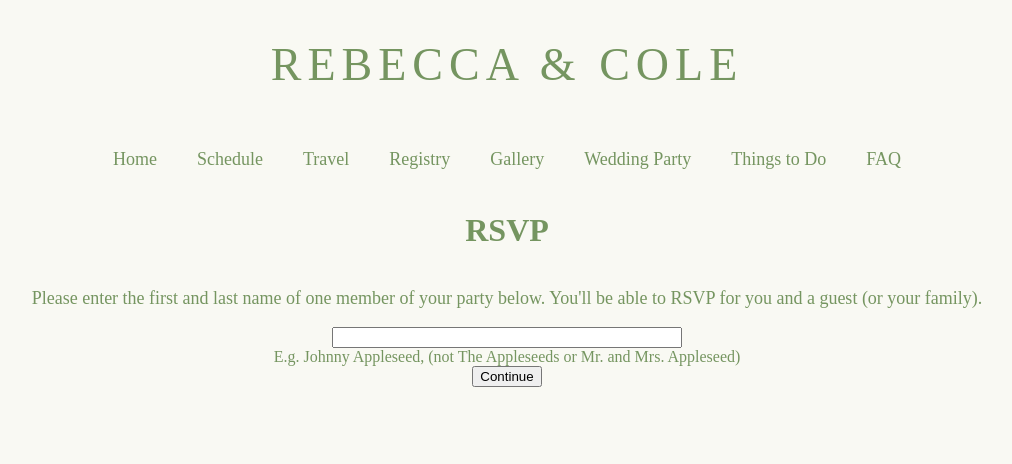
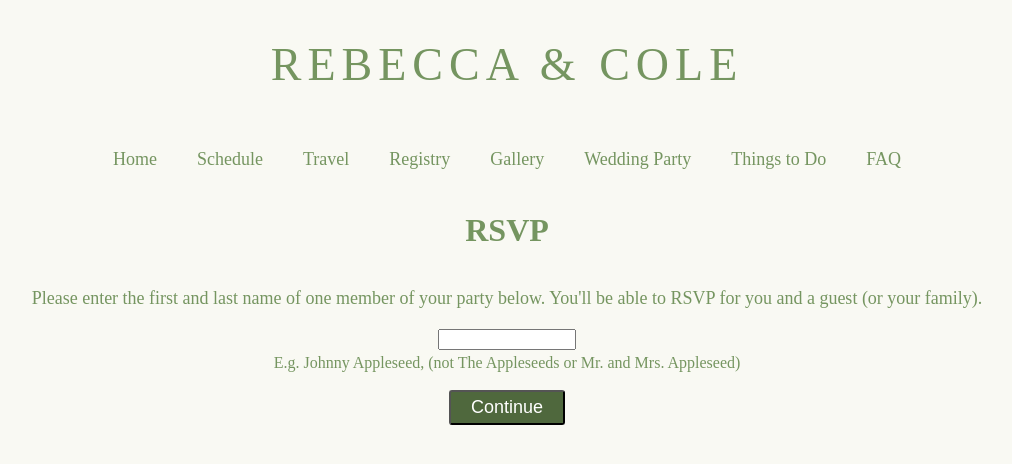
Before and after one commit to colecrum26/wedding, a React (Create React App) app in the folder wedding-website/: page /rsvp in a window 1280 px wide. Shown: the top 464 px of the page, without its empty margins (133-1145 px from the left). Built offline with nearby package versions, Linux system fonts and the light colour scheme; no server answers.

Commit message:
refining search; next steps for displaying names

```diff
--- a/wedding-website/src/App.css
+++ b/wedding-website/src/App.css
@@ -91,6 +91,19 @@ li {
   list-style: none;
 }
 
+.rsvp-searchbtn {
+  background-color: var(--accent-darkGreen);
+  color: white;
+  padding: 5px 20px;
+  border-radius: 3px;
+  font-size: 18px;
+}
+.rsvp-searchbtn:hover {
+  border: 1px solid var(--accent-darkerGreen);
+  background-color: var(--accent-darkGreen-overlay);
+  cursor: pointer;
+}
+
 .content-wrapper {
   width: 100%;
   margin: 40px 0;
@@ -101,6 +114,13 @@ li {
   flex-direction: row;
   justify-content: center;
   align-items: flex-start;
+}
+
+.form-el-wrapper {
+  margin: 2px 0;
+}
+.form-el-wrapper.wbtn {
+  margin: 16px 0;
 }
 
 .general-info {
--- a/wedding-website/src/components/rsvp.respond.jsx
+++ b/wedding-website/src/components/rsvp.respond.jsx
@@ -1,8 +1,6 @@
 import { useEffect, useState } from "react";
 
 export default function RSVPRespond({guests}) {
-  const [guest1, setGuest1] = useState("");
-  const [guest2, setGuest2] = useState("");
   const [guest1RSVP, setGuest1RSVP] = useState("");
   const [guest2RSVP, setGuest2RSVP] = useState("");
 
--- a/wedding-website/src/pages/rsvp.search.jsx
+++ b/wedding-website/src/pages/rsvp.search.jsx
@@ -5,11 +5,13 @@ import RSVPRespond from "../components/rsvp.respond";
 
 export default function RSVPSearch() {
   const [guestList, setGuestList] = useState([]);
-  const [searchedParty, setSearchedParty] = useState("");
+  const [searchedName, setSearchedName] = useState("");
+  const [guestParty, setGuestParty] = useState([]);
+  const [guest1, setGuest1] = useState([]);
+  const [guest2, setGuest2] = useState("");
   const [showComponent, setShowComponent] = useState(false);
 
   console.log(guestList);
-  console.log(searchedParty);
 
   async function searchGuest() {
     try {
@@ -22,13 +24,25 @@ export default function RSVPSearch() {
     }
   }
 
+  function createParties() {
+    for (let party of guestList) {
+      console.log(party.g1_first);
+    }
+  }
+
+
   function handleSearch(e) {
     e.preventDefault();
-    if (guestList.includes(searchedParty)) {
+    // reevaluate loop
+    for (let party of guestList) {
+      if (party.g1_first + " " + party.g1_last === searchedName ||
+          party.g2_first + " " + party.g2_last === searchedName
+      ) {
         console.log("Success");
         setShowComponent(true);
       } else {
-      console.log("Sorry, no invite");
+        console.log("Sorry, no invite")
+      }
     }
   }
 
@@ -46,15 +60,21 @@ export default function RSVPSearch() {
           below. You'll be able to RSVP for you and a guest (or your family).
         </p>
         <form action="" >
+          <div className="form-el-wrapper">
             <input
               type="text"
-            onChange={(e) => {setSearchedParty(e.target.value)}}
+              onChange={(e) => {setSearchedName(e.target.value)}}
             />
+          </div>
+          <div className="form-el-wrapper">
             <span>
               E.g. Johnny Appleseed, (not The Appleseeds or Mr. and Mrs.
               Appleseed)
             </span>
-          <button onClick={handleSearch}>Continue</button>
+          </div>
+          <div className="form-el-wrapper wbtn">
+            <button className="rsvp-searchbtn" onClick={handleSearch}>Continue</button>
+          </div>
           <div>{showComponent && <RSVPRespond guests={guestList} />}</div>
         </form>
       </div>
```
Lines whose indentation alone changed are shown as unchanged.
